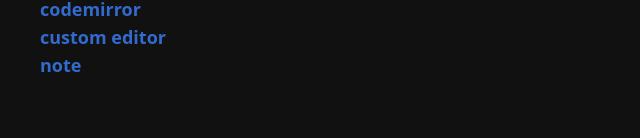
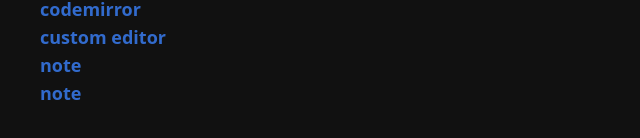
Before and after one commit to kogoome/wis-garden, a SvelteKit app: page / in a window 1280 px wide. Shown: the part 184-322 px from the top of the page, without its empty margins (0-640 px from the left). Built offline with nearby package versions, Linux system fonts and the light colour scheme.

Commit message:
add note3 - sidebar base path change

```diff
--- a/src/routes/+page.svelte
+++ b/src/routes/+page.svelte
@@ -13,6 +13,9 @@
   <div class="text-emerald-300 text-lg font-bold">
     <a href="{base}/note">note</a>
   </div>
+  <div class="text-emerald-300 text-lg font-bold">
+    <a href="{base}/note3">note</a>
+  </div>
   <!-- <div class="text-emerald-300 text-lg font-bold"> -->
   <!--   <a href="{base}/wis-garden/test">test</a> -->
   <!-- </div> -->
```
